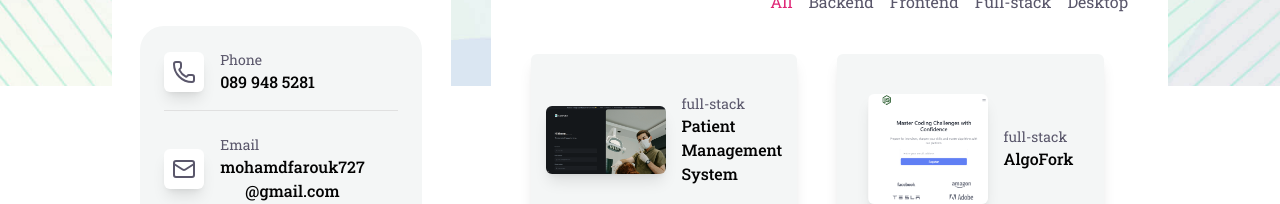
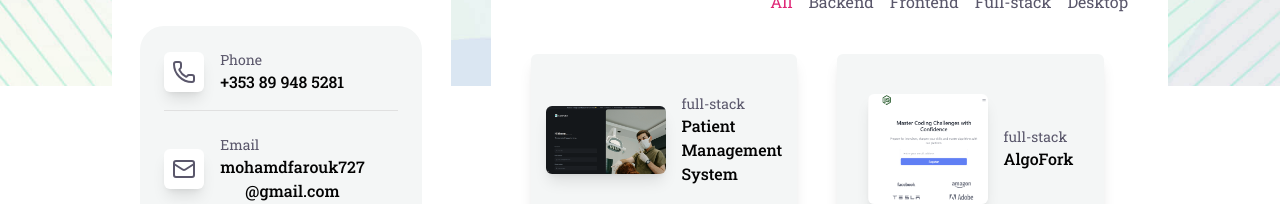
Before and after one commit to EngenMe/portfolio, a Next.js app: page /works in a window 1280 px wide. Shown: the part 714-918 px from the top of the page. Built offline with nearby package versions, Linux system fonts and the light colour scheme; a web font is replaced by a local one.

Commit message:
Change cv.

```diff
--- a/components/Header/Logo.tsx
+++ b/components/Header/Logo.tsx
@@ -11,7 +11,7 @@ const Logo = () => {
     <h1
       className={cn(
         suse.className,
-        "text-4xl lg:text-5xl font-extrabold bg-gradient-to-r from-[#6765F1] to-[#EA51A0] bg-clip-text text-transparent cursor-pointer hover:scale-125 animate-blur-in transition-transform duration-300"
+        "text-4xl lg:text-5xl font-extrabold bg-gradient-to-r from-[#6765F1] to-[#EA51A0] bg-clip-text text-transparent cursor-pointer lg:hover:scale-125 animate-blur-in transition-transform duration-300"
       )}
     >
       <Link href="/">EngenMe</Link>
--- a/data/contacts.data.ts
+++ b/data/contacts.data.ts
@@ -2,7 +2,7 @@ import { Contact } from "@/interfaces/Contact.interface";
 import { Mail, MapPin, Phone } from "lucide-react";
 
 export const contacts: Contact[] = [
-  { icon: Phone, label: "Phone", contact: "089 948 5281" },
+  { icon: Phone, label: "Phone", contact: "+353 89 948 5281" },
   { icon: Mail, label: "Email", contact: "mohamdfarouk727@gmail.com" },
   {
     icon: MapPin,
--- a/data/projects.data.ts
+++ b/data/projects.data.ts
@@ -29,7 +29,7 @@ export const projects: Project[] = [
       { icon: SiJest, title: "Jest", color: "#C21325" },
       { icon: RiTailwindCssFill, title: "Tailwind CSS", color: "#38B2AC" },
     ],
-    link: "",
+    link: "https://patient-management-system-frontend.vercel.app/",
     description:
       "The Patient Management System is a web-based application designed to streamline the patient onboarding process, appointment scheduling, and administrative oversight. It offers an intuitive interface for patients to register, verify their identity via SMS-based One-Time Password (OTP), and schedule appointments with doctors. Administrators can manage appointments through a secure dashboard, ensuring smooth healthcare service delivery. The system follows a modern, secure, and scalable architecture built with industry-standard technologies, emphasizing both performance and maintainability.",
   },
```
Also changed, not shown: 1 other file (tests, documents, lock files or other folders).
